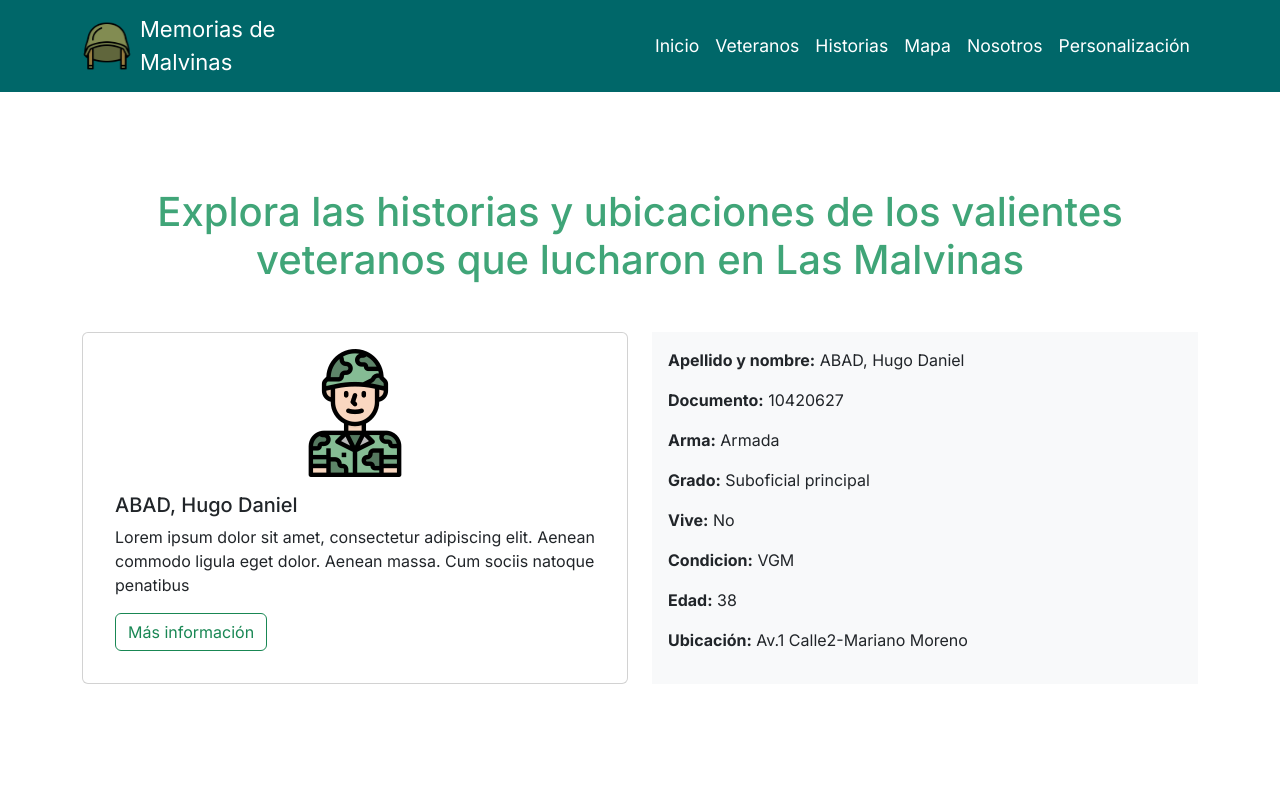
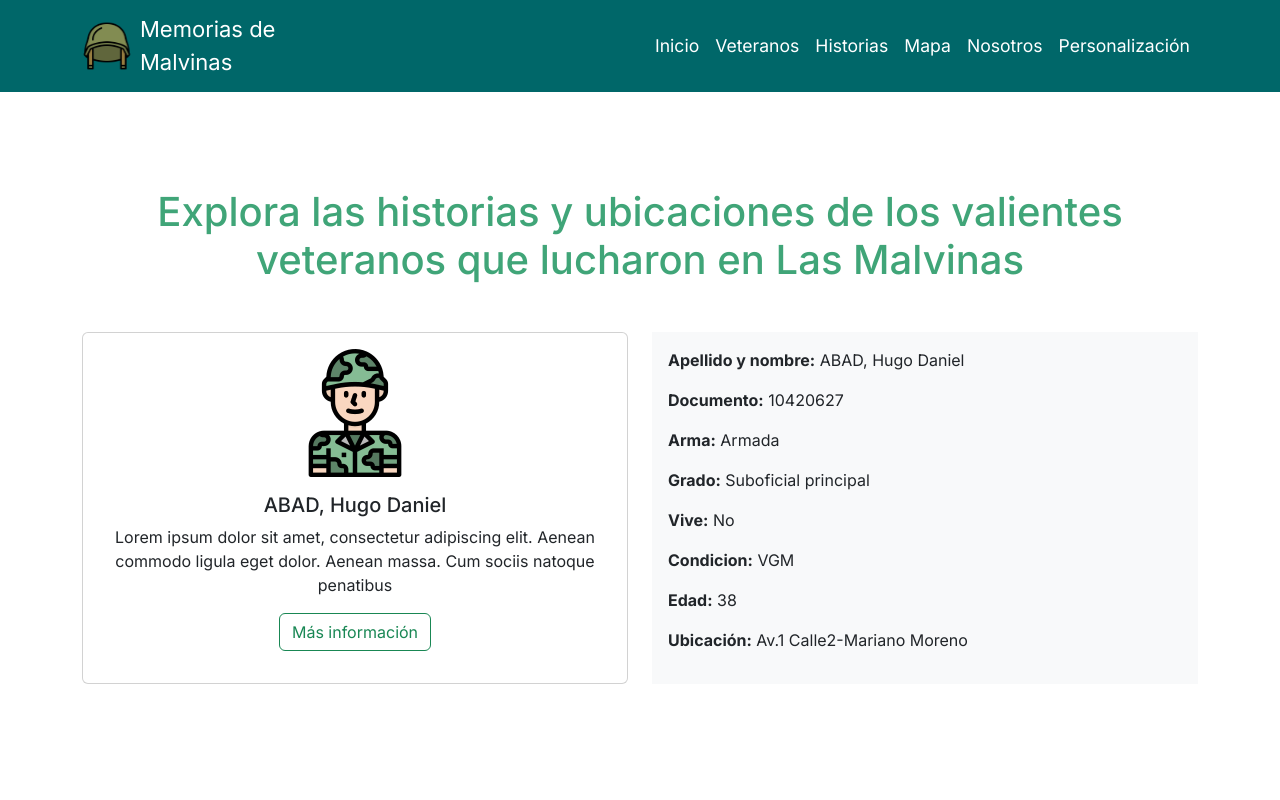
Before and after one commit to Lucho-Castagno/deu-malvinas, a Next.js app: page /historiaveterano in a window 1280 px wide. Shown: the top 800 px of the page. Built offline with nearby package versions, Linux system fonts and the light colour scheme.

Commit message:
centrando

```diff
--- a/src/app/historiaveterano/page.js
+++ b/src/app/historiaveterano/page.js
@@ -31,7 +31,7 @@ export default function HistoriaVeterano() {
         <div className="col-md-6 mb-4">
           <div className="card h-100 bg-lightyellow p-3">
             <Image src={historia.imgSrc} className="card-img-top" alt={historia.nombre} width={128} height={128} />
-            <div className="card-body">
+            <div className="card-body text-center">
               <h5 className="card-title">{historia.nombre}</h5>
               <p className="card-text">{historia.descripcion}</p>
               <button className="btn btn-outline-success" aria-label={`Más información sobre ${historia.nombre}`}>
```
